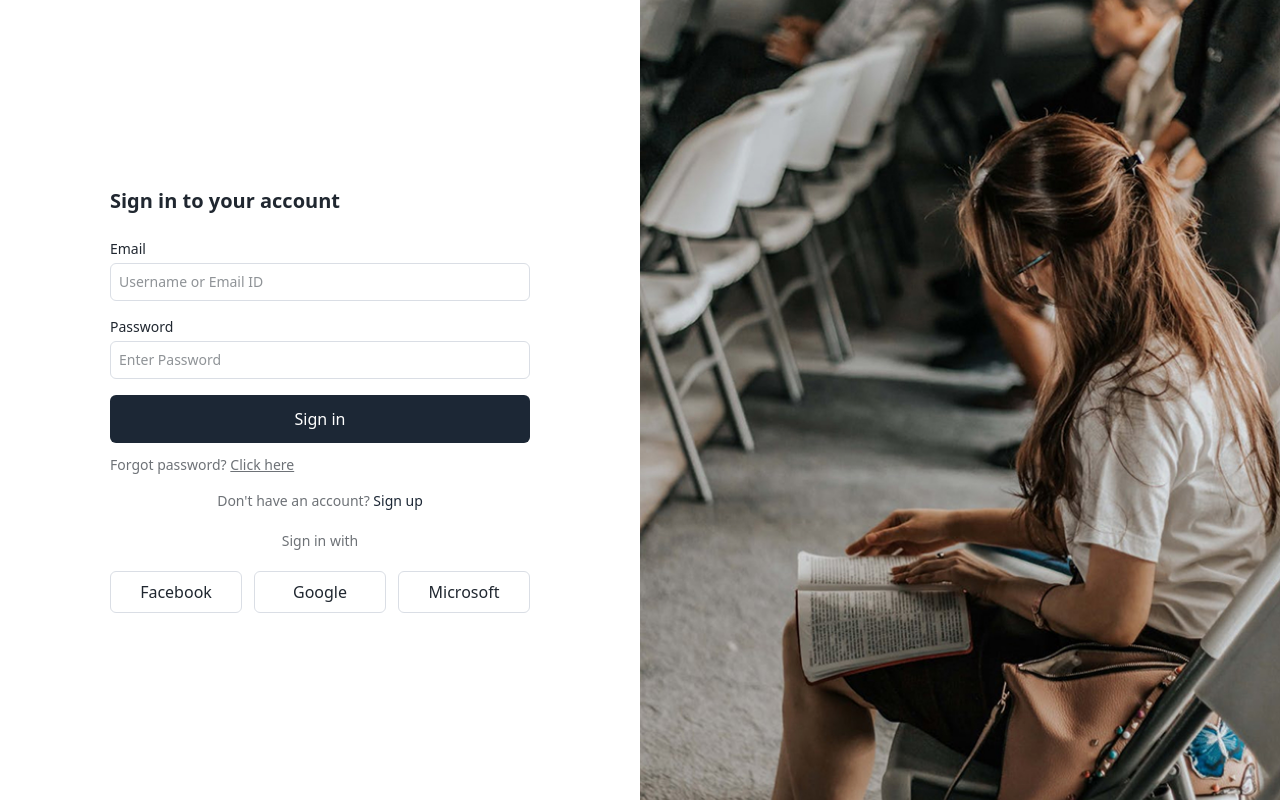
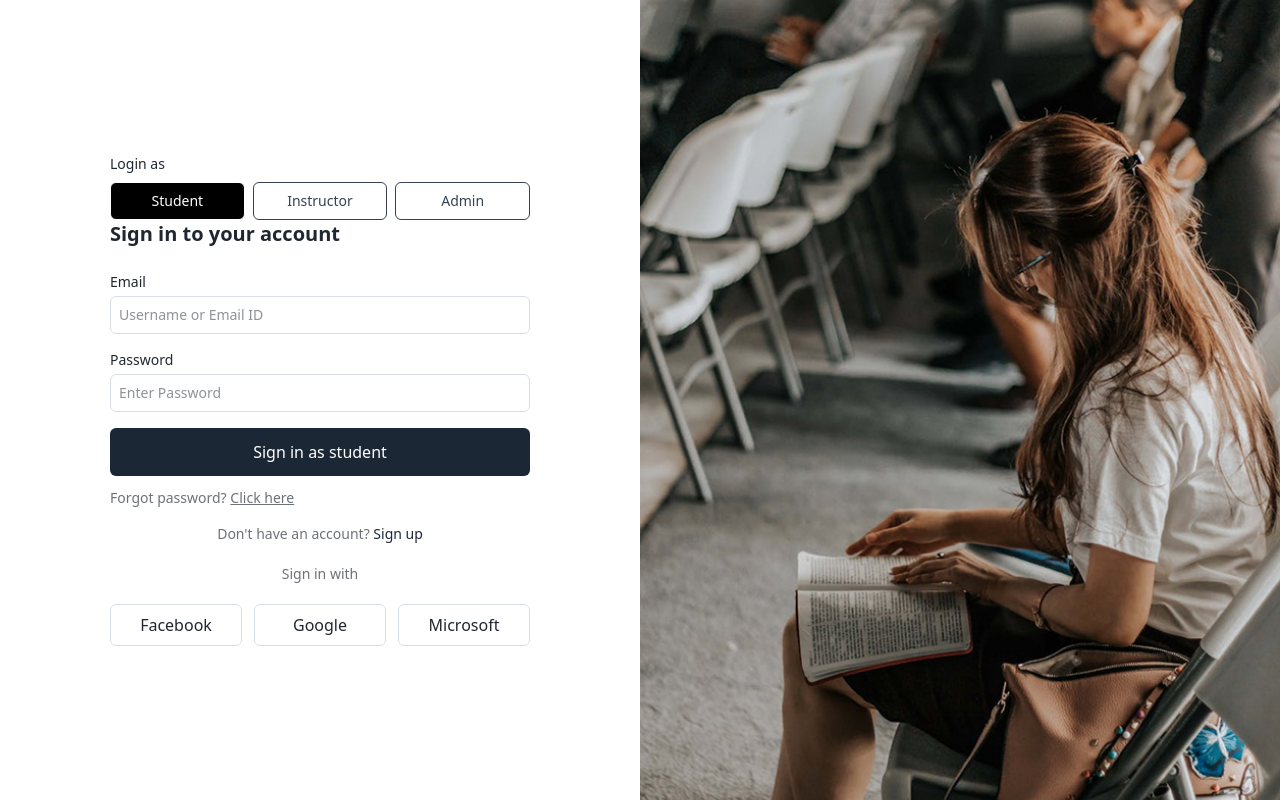
Before and after one commit to dev13-Vishnu/deep-learn-client, a React (Vite) app: page /login in a window 1280 px wide. Built offline with nearby package versions, Linux system fonts and the light colour scheme; no server answers.

Commit message:
feat(auth): add role toggle to login and pass role context

```diff
--- a/src/auth/components/LoginForm.tsx
+++ b/src/auth/components/LoginForm.tsx
@@ -1,6 +1,7 @@
 import { useState } from 'react';
 import { useNavigate } from 'react-router-dom';
 import { useAuth } from '../useAuth';
+import type { RoleContext } from '../auth.context';
 
 export default function LoginForm() {
   const { login } = useAuth();
@@ -8,6 +9,7 @@ export default function LoginForm() {
 
   const [email, setEmail] = useState('');
   const [password, setPassword] = useState('');
+  const [role,setRole] = useState<RoleContext>('student');
   const [loading, setLoading] = useState(false);
   const [error, setError] = useState<string | null>(null);
 
@@ -17,10 +19,21 @@ export default function LoginForm() {
     setLoading(true);
 
     try {
-      await login(email, password);
-      navigate('/dashboard', { replace: true });
-    } catch {
-      setError('Invalid email or password');
+      await login(email, password, role);
+
+      // TEMPERORY redirects (Step 2 only)
+      if(role ==='admin') {
+        navigate('/admin');
+      } else if( role === 'instructor') {
+        navigate('/instructor/dashboard');
+      } else {
+        navigate('/dashboard')
+      }
+      // navigate('/dashboard', { replace: true });
+    } catch (err: any){
+      setError(
+        err?.response?.data?.message ||  'Invalid email or password'
+      );
     } finally {
       setLoading(false);
     }
@@ -28,6 +41,32 @@ export default function LoginForm() {
 
   return (
     <form onSubmit={handleSubmit} className="w-full max-w-[var(--container-sm)]">
+      {/* Role Toggle */}
+      <div>
+        <label className="block text-sm font-medium mb-2">
+          Login as
+        </label>
+        <div className="grid grid-cols-3 gap-2">
+          {(['student', 'instructor', 'admin'] as RoleContext[]).map(
+            (r) => (
+              <button
+                key={r}
+                type='button'
+                onClick={() => setRole(r)}
+                className={`py-2 rounded-md text-sm font-medium border transition
+                  ${
+                    role === r
+                      ? 'bg-black text-white'
+                      : 'bg-white text-gray-700 hover:bg-gray-50'
+                  }`}
+              >
+                {r.charAt(0).toUpperCase() +r.slice(1)}
+              </button>
+            )
+          )}
+        </div>
+      </div>
+
       <h2 className="mb-6">Sign in to your account</h2>
 
       {error && <p className="mb-4 text-sm text-[color:var(--color-danger)]">{error}</p>}
@@ -59,7 +98,7 @@ export default function LoginForm() {
         disabled={loading}
         className="w-full bg-[color:var(--color-primary)] py-3 text-white disabled:opacity-60"
       >
-        {loading ? 'Signing in…' : 'Sign in'}
+        {loading ? 'Signing in…' : `Sign in as ${role}`}
       </button>
 
       <div className="mt-3 text-sm text-[color:var(--color-muted)]">
```
